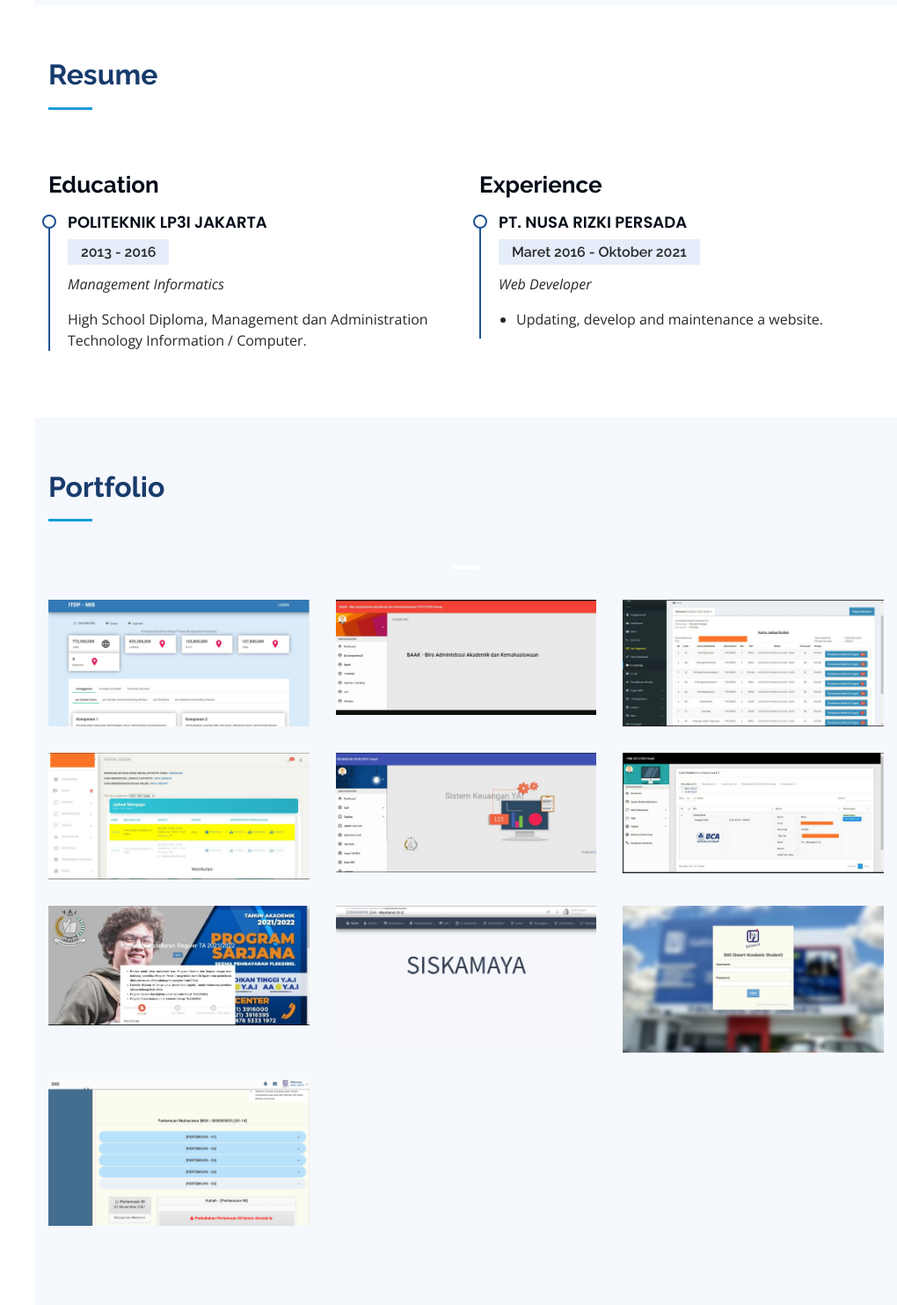
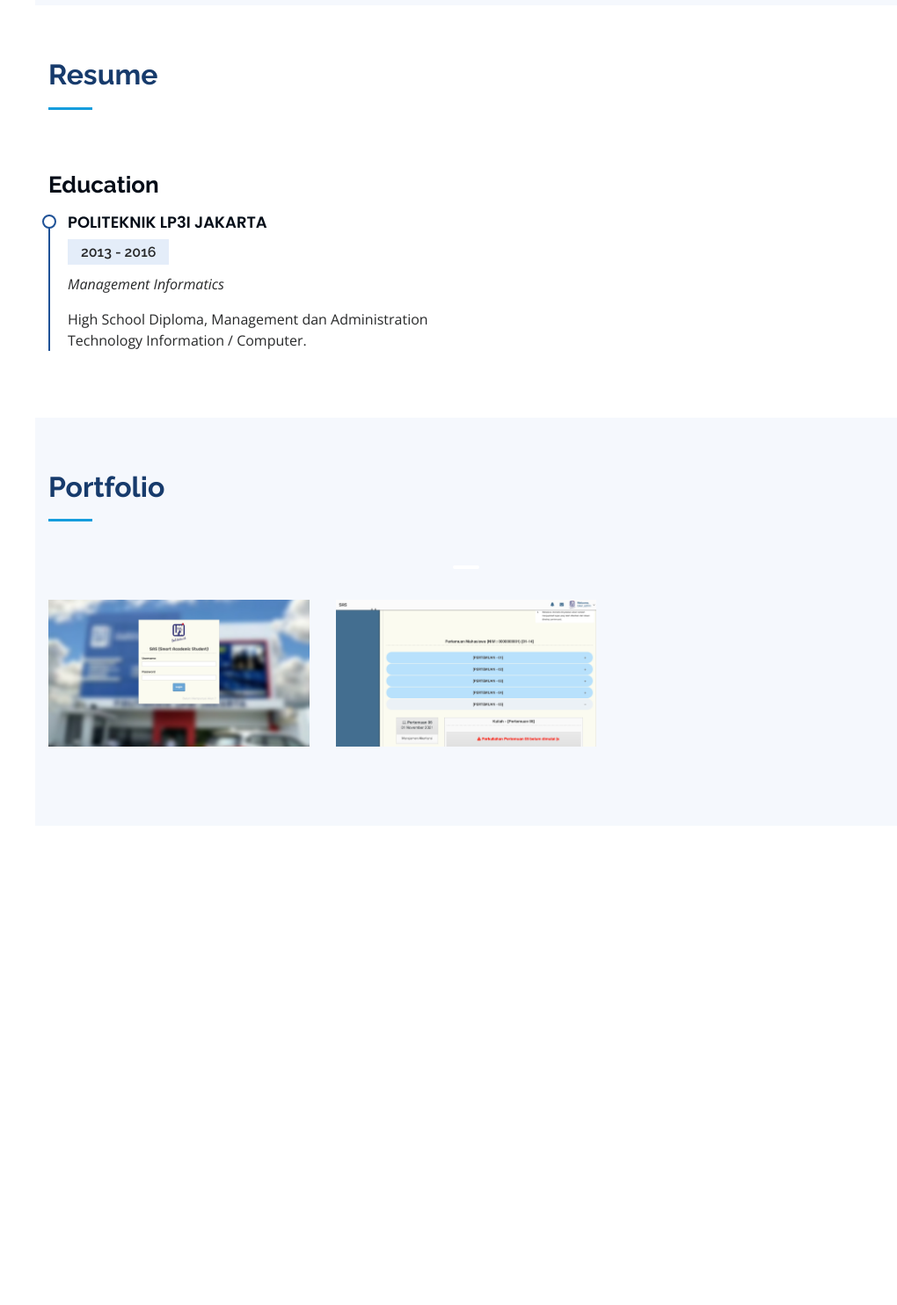
Before and after one commit to zkifzn/zkifzn.github.io, a PHP site: page / in a window 1280 px wide. Shown: the part 2510-3994 px from the top of the page at 88% size, without its empty margins (260-1280 px from the left). After the commit the page ends 3359 px from the top, so only its background shows below. Run offline with PHP 8.4, Linux system fonts and the light colour scheme.

Commit message:
Update index.php

```diff
--- a/index.php
+++ b/index.php
@@ -225,15 +225,7 @@
             </div> -->
           </div>
           <div class="col-lg-6" data-aos="fade-up" data-aos-delay="100">
-            <h3 class="resume-title">Experience</h3>
-            <div class="resume-item">
-              <h4>PT. Nusa Rizki Persada</h4>
-              <h5>Maret 2016 - Oktober 2021</h5>
-              <p><em>Web Developer</em></p>
-              <ul>
-                <li>Updating, develop and maintenance a website.</li>
-              </ul>
-            </div>
+            <!-- <h3 class="resume-title">Experience</h3> -->
             <!-- <div class="resume-item">
               <h4>Graphic design specialist</h4>
               <h5>2017 - 2018</h5>
@@ -245,7 +237,6 @@
                 <li>Created 4+ design presentations and proposals a month for clients and account managers</li>
               </ul>
             </div> -->
-          </div>
         </div>
 
       </div>
@@ -272,54 +263,6 @@
 
         <div class="row portfolio-container" data-aos="fade-up" data-aos-delay="100">
 
-          <div class="col-lg-4 col-md-6 portfolio-item filter-app">
-            <div class="portfolio-wrap">
-              <img src="assets/img/portfolio/mis.png" class="img-fluid" alt="">
-            </div>
-          </div>
-
-          <div class="col-lg-4 col-md-6 portfolio-item filter-web">
-            <div class="portfolio-wrap">
-              <img src="assets/img/portfolio/baak.png" class="img-fluid" alt="">
-            </div>
-          </div>
-
-          <div class="col-lg-4 col-md-6 portfolio-item filter-app">
-            <div class="portfolio-wrap">
-              <img src="assets/img/portfolio/dosen.png" class="img-fluid" alt="">
-            </div>
-          </div>
-
-          <div class="col-lg-4 col-md-6 portfolio-item filter-card">
-            <div class="portfolio-wrap">
-              <img src="assets/img/portfolio/dosen2.png" class="img-fluid" alt="">
-            </div>
-          </div>
-
-          <div class="col-lg-4 col-md-6 portfolio-item filter-web">
-            <div class="portfolio-wrap">
-              <img src="assets/img/portfolio/keu.png" class="img-fluid" alt="">
-            </div>
-          </div>
-
-          <div class="col-lg-4 col-md-6 portfolio-item filter-app">
-            <div class="portfolio-wrap">
-              <img src="assets/img/portfolio/pmb_admin.png" class="img-fluid" alt="">
-            </div>
-          </div>
-
-          <div class="col-lg-4 col-md-6 portfolio-item filter-card">
-            <div class="portfolio-wrap">
-              <img src="assets/img/portfolio/pmb_online.png" class="img-fluid" alt="">
-            </div>
-          </div>
-
-          <div class="col-lg-4 col-md-6 portfolio-item filter-card">
-            <div class="portfolio-wrap">
-              <img src="assets/img/portfolio/siskamaya.png" class="img-fluid" alt="">
-            </div>
-          </div>
-
           <div class="col-lg-4 col-md-6 portfolio-item filter-card">
             <div class="portfolio-wrap">
               <img src="assets/img/portfolio/SAS_login.png" class="img-fluid" alt="">
```
